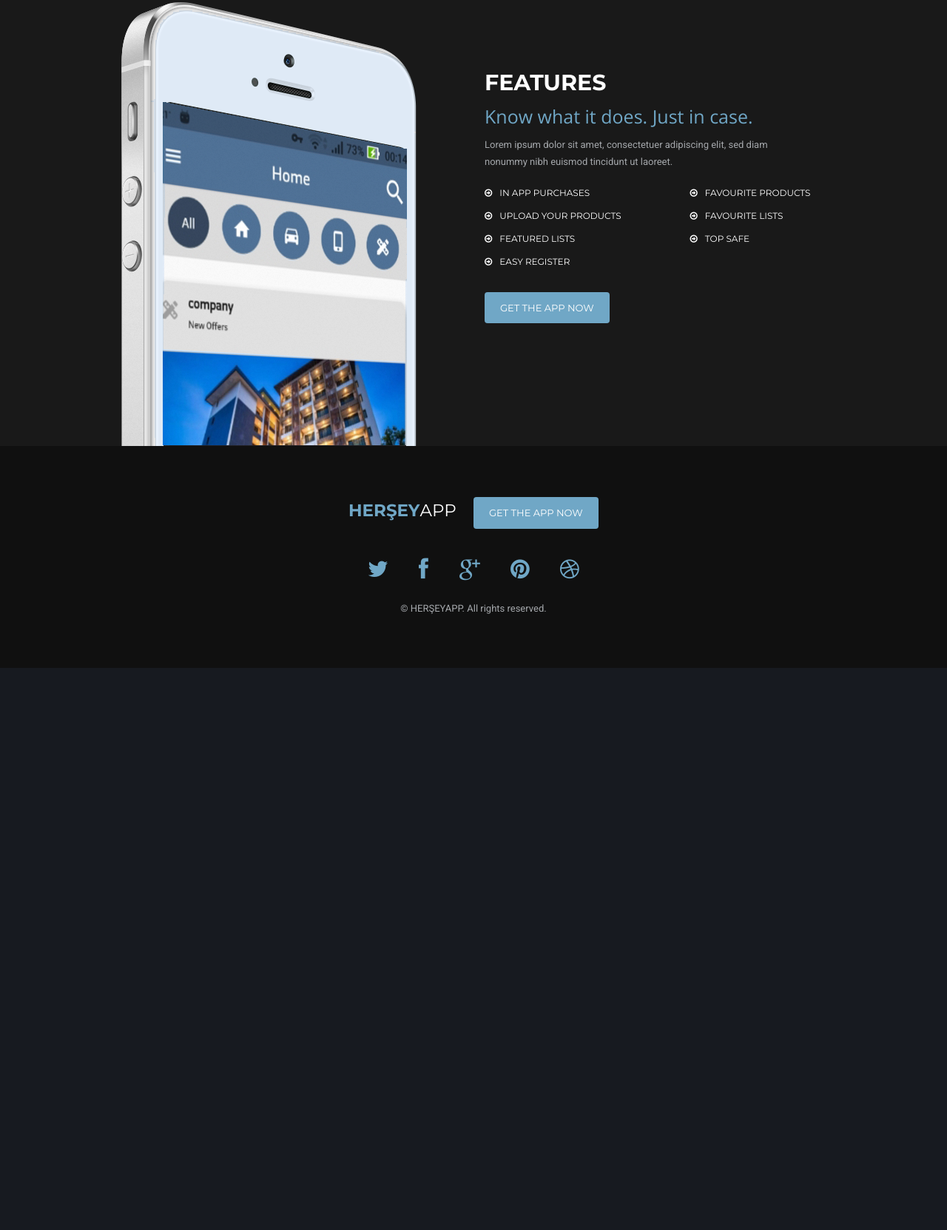
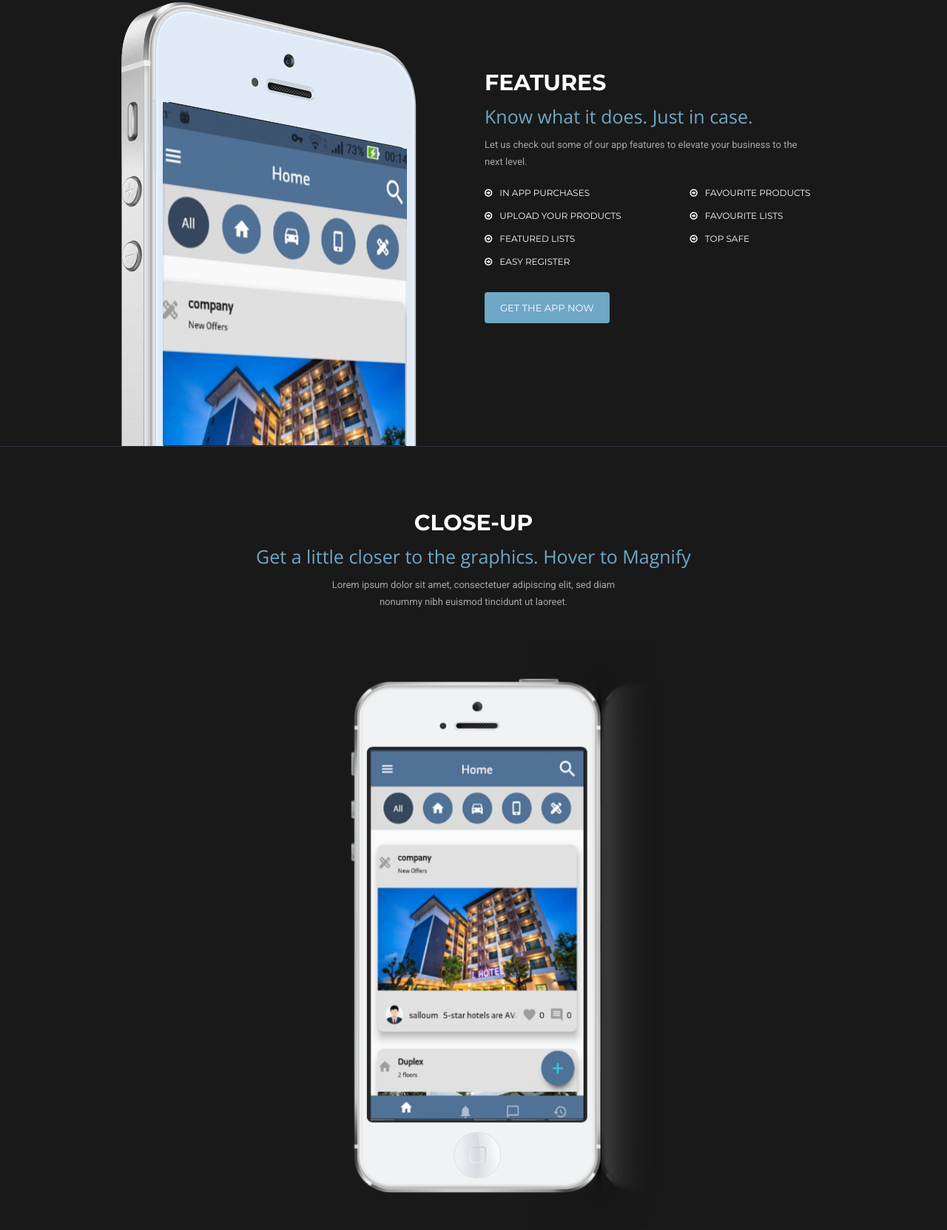
Before and after one commit to HammamZarefa/HERSEYAPP, a plain HTML site: page index.html in a window 1280 px wide. Shown: the part 2537-4200 px from the top of the page at 74% size. Before the commit the page ends 3440 px from the top, so only its background shows below. Drawn offline with nearby package versions, Linux system fonts and the light colour scheme.

Commit message:
Magnifier Added

```diff
--- a/css/stylesheet.css
+++ b/css/stylesheet.css
@@ -525,12 +525,15 @@ section.close-up .landscape-phone {
 }
 
 .magni_con img {
-    width: 100%;
+    width: 50%;
     box-shadow: none !important;
+    height: 800px;
 }
 
 #mlens_wrapper_0 {
     width: 100% !important;
+    position: relative;
+    left: 250px;
 }
 
 .ls-phone {
--- a/index.html
+++ b/index.html
@@ -549,7 +549,7 @@ Features
                         <h1>Features</h1>
                         <h2>Know what it does. <b>Just in case.</b></h2>
                         <p>
-                            Lorem ipsum dolor sit amet, consectetuer adipiscing elit, sed diam nonummy nibh euismod tincidunt ut laoreet.
+                            Let us check out some of our app features to elevate your business to the next level.
                         </p>
                     </div>
                     <!-- Title -->
@@ -567,7 +567,7 @@ Features
                         <div class="clearfix"></div>
                     </ul>
 
-                    <a href="#" class="b_btn">get the app now</a>
+                    <a href="https://play.google.com/store/apps/details?id=de.yessoft.hersey" target="_blank" class="b_btn">get the app now</a>
                     <!-- <p class="underline-p">don’t forget to get your discount code!</p> -->
                 </div>
                 <!-- col-sm-push6-->
@@ -582,7 +582,7 @@ Features
 Section Close-Up
 **********************************
 -->
-        <!-- <section class="close-up">
+        <section class="close-up">
             <div class="title">
                 <h1>Close-Up</h1>
                 <h2>
@@ -592,22 +592,22 @@ Section Close-Up
                 <p>
                     Lorem ipsum dolor sit amet, consectetuer adipiscing elit, sed diam nonummy nibh euismod tincidunt ut laoreet.
                 </p>
-            </div> -->
-        <!-- Title -->
+            </div>
+            <!-- Title -->
 
-        <!-- <div class="landscape-phone">
+            <div class="landscape-phone">
                 <div class="magni_con hidden767">
-                    <img id="magni_img" src="img/ls-phone.jpg" data-big="img/ls-phone_2x.jpg" data-overlay="img/magnifying_glass.png" />
-                </div> -->
-        <!-- /magni_con | Phone with Zoom -->
+                    <img id="magni_img" src="img/ls-phone.png" data-big="img/ls-phone_2x.png" data-overlay="img/magnifying_glass.png" />
+                </div>
+                <!-- /magni_con | Phone with Zoom -->
 
-        <!-- <div class="ls-phone">
-                    <img src="img/ls-phone.jpg" />
-                </div> -->
-        <!-- /ls-phone | Replaces phone on smaller browsers to Non-Zoom -->
-        <!-- </div> -->
-        <!-- /landscape-phone -->
-        <!-- </section> -->
+                <div class="ls-phone">
+                    <img src="img/ls-phone.png" />
+                </div>
+                <!-- /ls-phone | Replaces phone on smaller browsers to Non-Zoom -->
+            </div>
+            <!-- /landscape-phone -->
+        </section>
         <!-- /Close-Up Section -->
 
         <!--
@@ -688,7 +688,7 @@ Footer
             <div class="container logo">
                 <div class="text-logo"><b>HERŞEY</b>app</div>
                 <!-- Change your text logo here -->
-                <a href="#" class="w_btn">Get the app now</a>
+                <a href="https://play.google.com/store/apps/details?id=de.yessoft.hersey" target="_blank" class="w_btn">Get the app now</a>
 
                 <div class="social_media">
                     <i class="fa">&#xf099;</i>
```
Also changed, not shown: img/banner_device.jpg (deleted), img/banner_device2 (2).png (deleted), img/banner_device2.png (deleted), img/banner_device4.png (deleted), img/banner_device5.png (deleted), img/favicon.png (deleted), img/ls-phone.jpg (deleted), img/ls-phone.png (added), img/ls-phone_2x.jpg (deleted), img/ls-phone_2x.png (added), img/main_top_bg - Copy.jpg (deleted), img/thumb_1.jpg (deleted), img/thumb_2.jpg (deleted), img/thumb_3.jpg (deleted), 1 more files.
